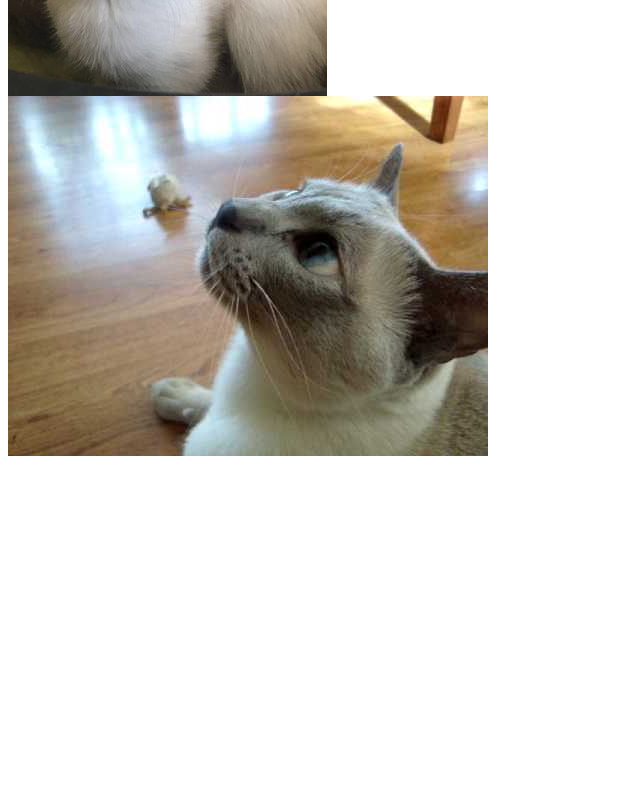
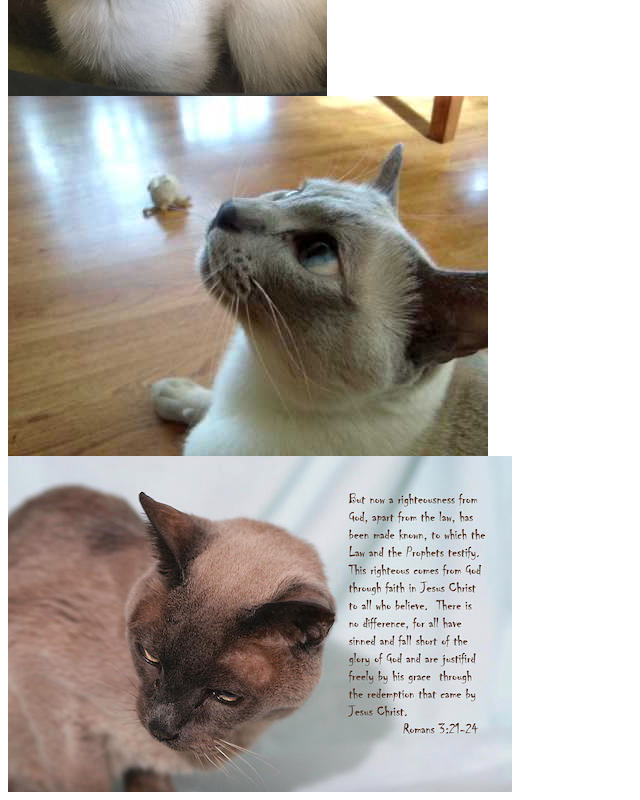
Before and after one commit to 1-sunrise/cats.github.io, a plain HTML site: page index.html in a window 1280 px wide. Shown: the part 9155-9955 px from the top of the page, without its empty margins (0-640 px from the left). Before the commit the page ends 9619 px from the top, so only its background shows below. Drawn offline with Linux system fonts and the light colour scheme.

Commit message:
cat30
new cat

```diff
--- a/index.html
+++ b/index.html
@@ -62,3 +62,5 @@ a:link, a:visited { color: rgb(35, 104, 234); }
 <img src="cat28.jpg">
 <br/>
 <img src="cat29.jpg">
+<br/>
+<img src="cat30.jpg">
```
Also changed, not shown: cat30.jpg (added).
